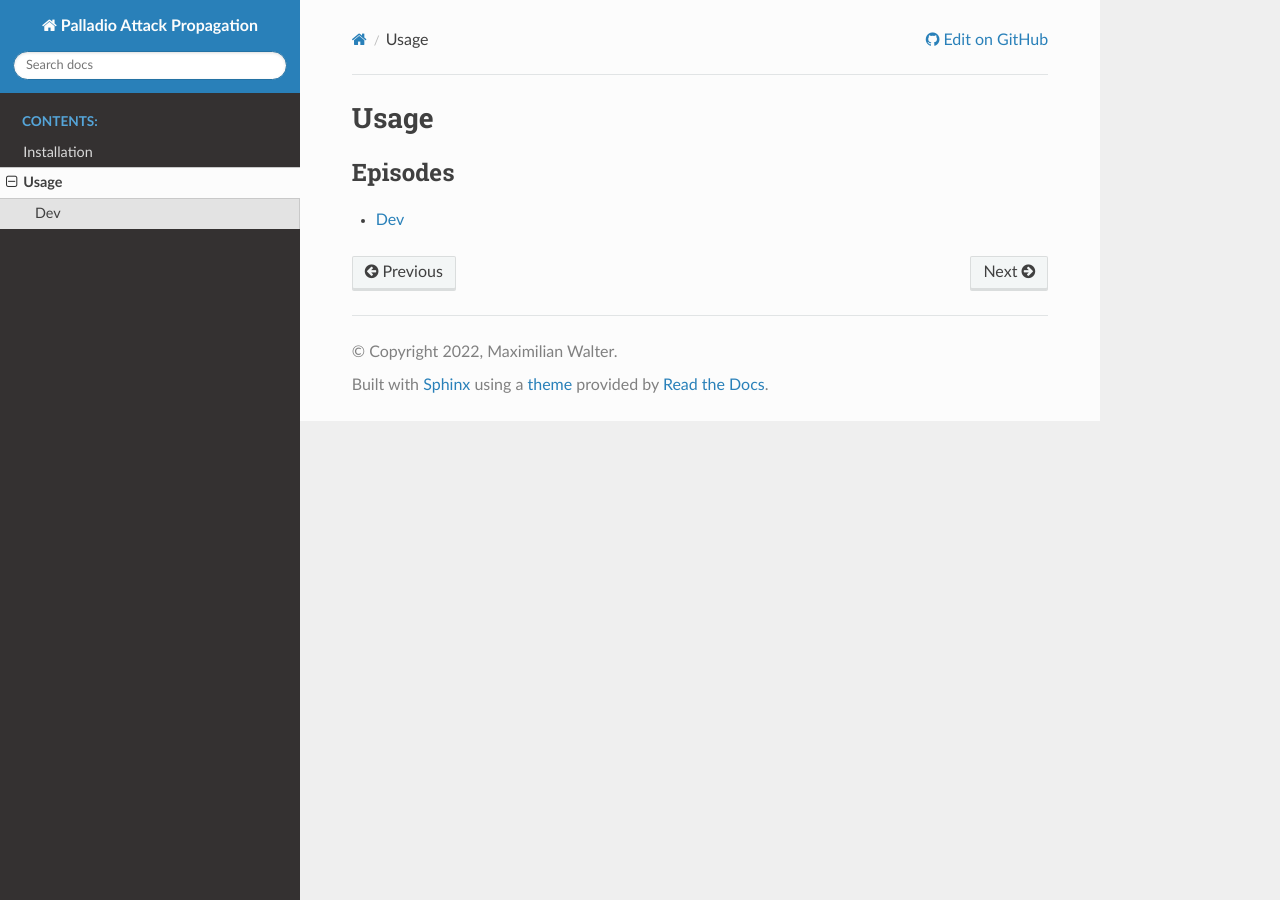
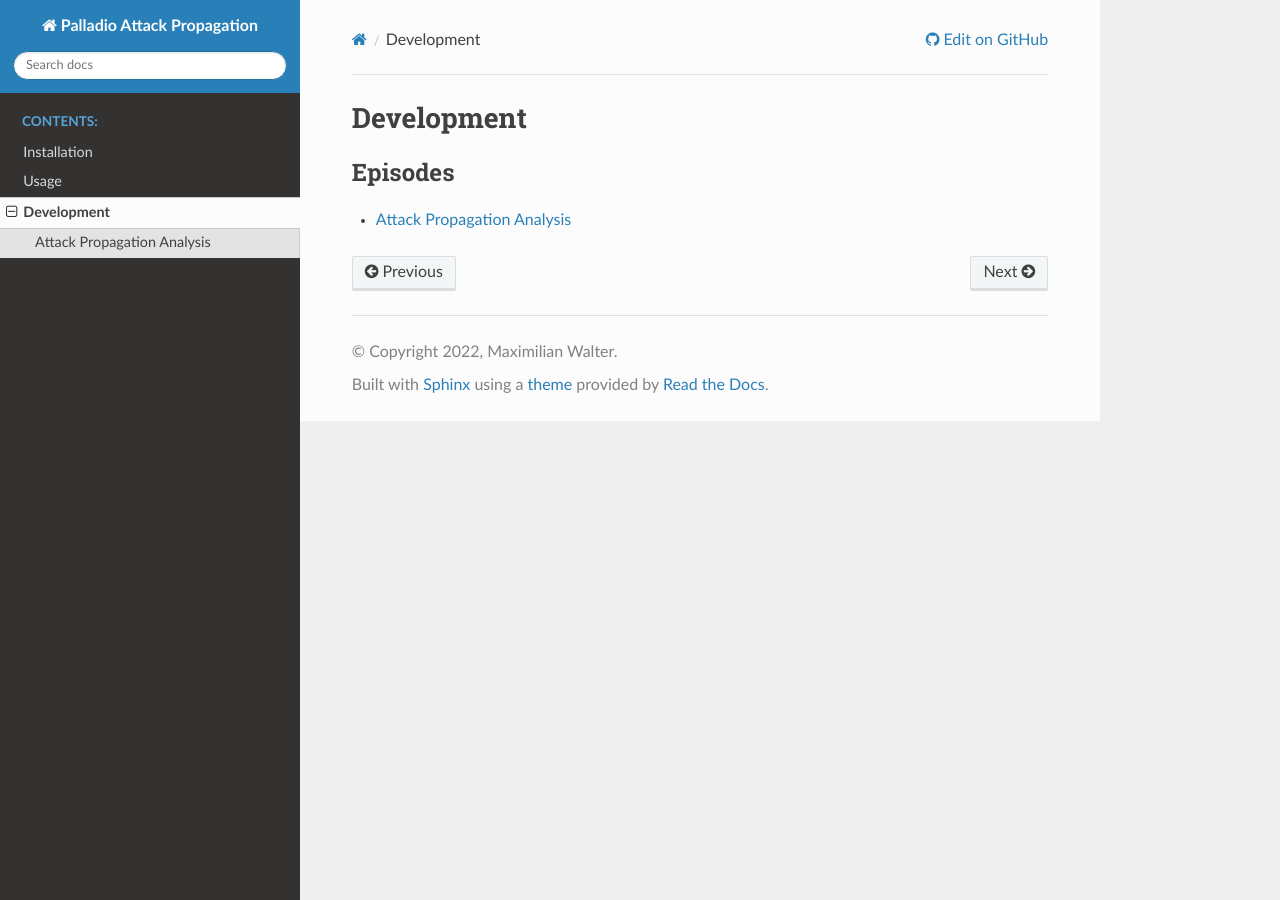
Before and after one commit to FluidTrust/attack-propagation-doc, a Sphinx documentation site: the page built from docs/source/developer/index.md, in a window 1280 px wide. Built offline with Sphinx 7.4.7 and the Read the Docs theme 2.0.0, drawn with Linux system fonts in a browser that asks for light colours.

Commit message:
added usage

````diff
--- a/docs/source/Developer/AttackPropagationAnalysis.md
+++ /dev/null
@@ -1 +0,0 @@
-# Dev
--- /dev/null
+++ b/docs/source/developer/AttackPropagationAnalysis.md
@@ -0,0 +1 @@
+# Attack Propagation Analysis
--- a/docs/source/Developer/index.md
+++ b/docs/source/developer/index.md
@@ -1,4 +1,4 @@
-# Usage
+# Development
 
 ```{toctree}
 ---
--- a/docs/source/index.rst
+++ b/docs/source/index.rst
@@ -31,7 +31,8 @@
    :caption: Contents:
 
    general/installation
-   Developer/index
+   usage/index
+   developer/index
 
 
 
@@ -40,7 +41,6 @@
 ==================
 
 * :ref:`genindex`
-* :ref:`modindex`
 * :ref:`search`
 
 
--- /dev/null
+++ b/docs/source/usage/metamodel.rst
@@ -0,0 +1,4 @@
+Test
+====
+
+:external:test:foundation
````
Also changed, not shown: docs/source/usage/index.rst (added, +11 -0 lines).
